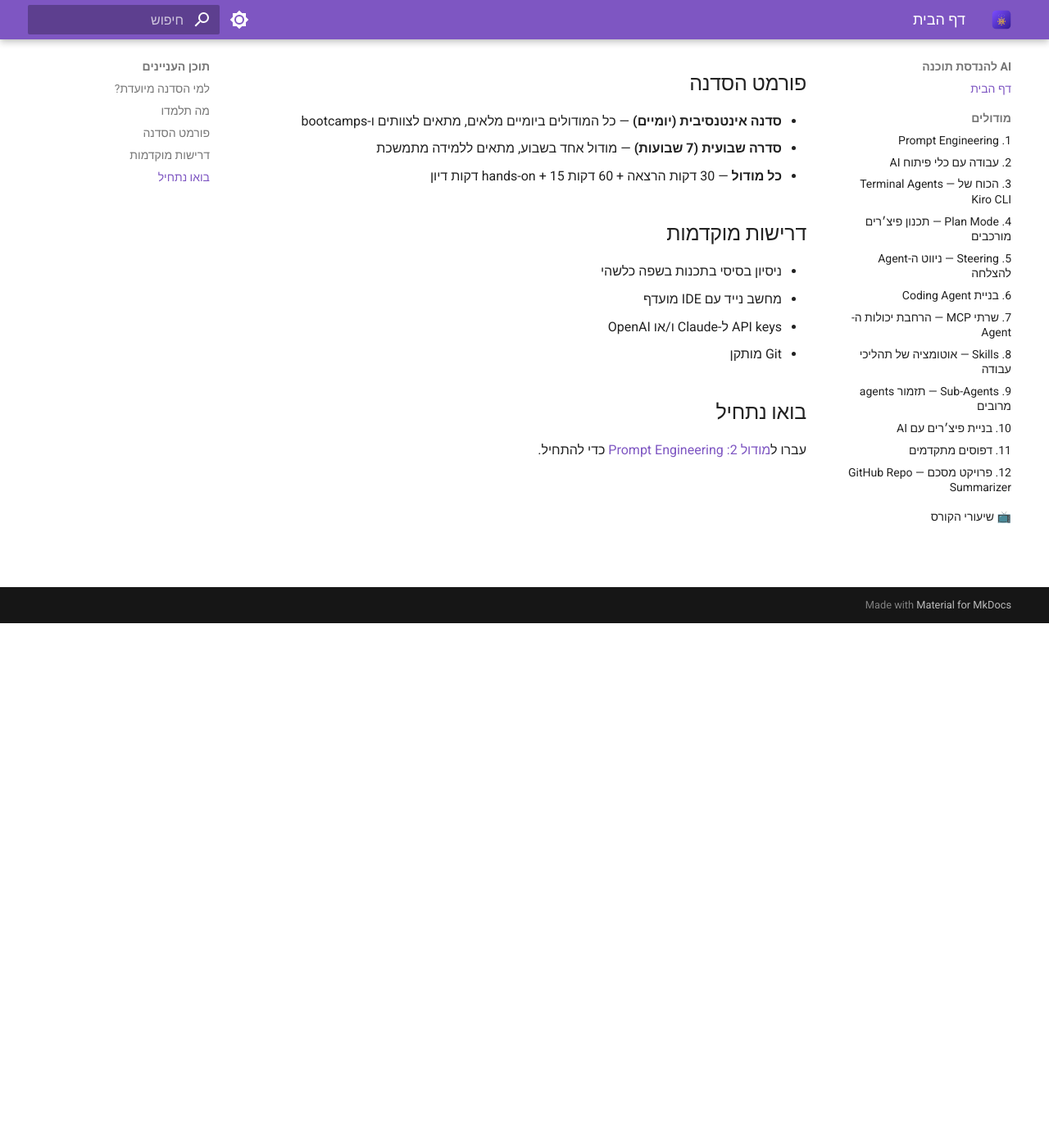
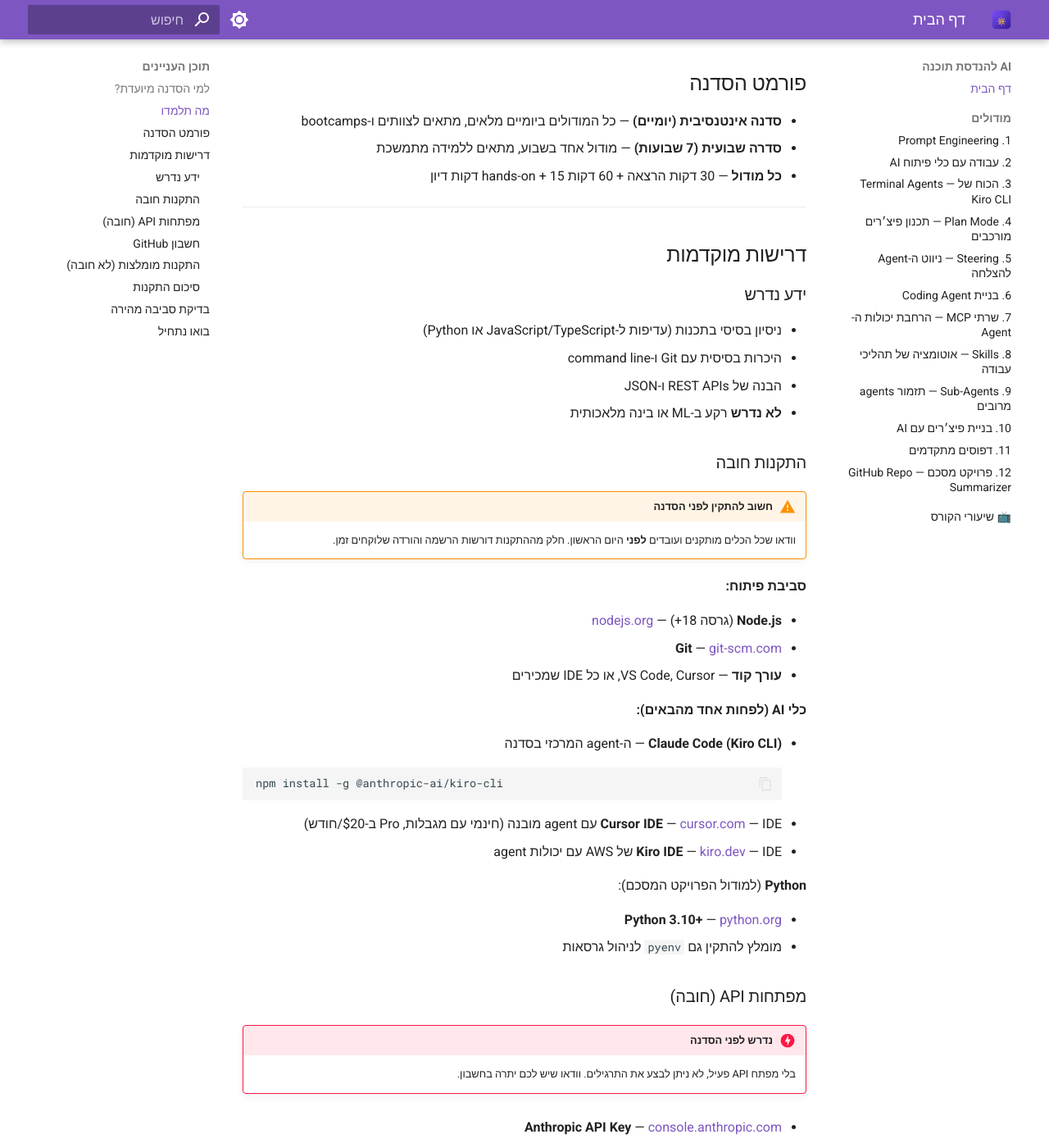
Before and after one commit to tzvimg/ai-course-workshop, an MkDocs documentation site: the page built from docs/index.md, in a window 1280 px wide and 1400 px high, scrolled down 640 px. Shown: the whole window at 82% size. Built offline with MkDocs 1.6.1 and Material for MkDocs 9.7.7, drawn with Linux system fonts in a browser that asks for light colours; some of the changed text lies outside the part shown.

Commit message:
Add comprehensive prerequisites and setup guide to homepage
Include required knowledge, software installations, API keys,
GitHub account setup, optional tools, summary table, and a
quick environment verification script.

Co-Authored-By: Claude Opus 4.6 <noreply@anthropic.com>

````diff
--- a/docs/index.md
+++ b/docs/index.md
@@ -23,13 +23,122 @@
 - **סדרה שבועית (7 שבועות)** — מודול אחד בשבוע, מתאים ללמידה מתמשכת
 - **כל מודול** — 30 דקות הרצאה + 60 דקות hands-on + 15 דקות דיון
 
+---
+
 ## דרישות מוקדמות
 
-- ניסיון בסיסי בתכנות בשפה כלשהי
-- מחשב נייד עם IDE מועדף
-- API keys ל-Claude ו/או OpenAI
-- Git מותקן
+### ידע נדרש
+
+- ניסיון בסיסי בתכנות (עדיפות ל-JavaScript/TypeScript או Python)
+- היכרות בסיסית עם Git ו-command line
+- הבנה של REST APIs ו-JSON
+- **לא נדרש** רקע ב-ML או בינה מלאכותית
+
+### התקנות חובה
+
+!!! warning "חשוב להתקין לפני הסדנה"
+    וודאו שכל הכלים מותקנים ועובדים **לפני** היום הראשון. חלק מההתקנות דורשות הרשמה והורדה שלוקחים זמן.
+
+**סביבת פיתוח:**
+
+- **Node.js** (גרסה 18+) — [nodejs.org](https://nodejs.org/)
+- **Git** — [git-scm.com](https://git-scm.com/)
+- **עורך קוד** — VS Code, Cursor, או כל IDE שמכירים
+
+**כלי AI (לפחות אחד מהבאים):**
+
+- **Claude Code (Kiro CLI)** — ה-agent המרכזי בסדנה
+    ```bash
+    npm install -g @anthropic-ai/kiro-cli
+    ```
+- **Cursor IDE** — [cursor.com](https://www.cursor.com/) — IDE עם agent מובנה (חינמי עם מגבלות, Pro ב-$20/חודש)
+- **Kiro IDE** — [kiro.dev](https://kiro.dev/) — IDE של AWS עם יכולות agent
+
+**Python** (למודול הפרויקט המסכם):
+
+- **Python 3.10+** — [python.org](https://www.python.org/)
+- מומלץ להתקין גם `pyenv` לניהול גרסאות
+
+### מפתחות API (חובה)
+
+!!! danger "נדרש לפני הסדנה"
+    בלי מפתח API פעיל, לא ניתן לבצע את התרגילים. וודאו שיש לכם יתרה בחשבון.
+
+- **Anthropic API Key** — [console.anthropic.com](https://console.anthropic.com/)
+    - נדרש לעבודה עם Claude Code / Kiro CLI
+    - המודלים שנשתמש בהם: **Claude Sonnet 4.5** (ברירת מחדל), **Claude Opus 4.6** (למשימות מורכבות)
+    - עלות משוערת לסדנה: $5–$15 (תלוי בשימוש)
+
+- **OpenAI API Key** (אופציונלי) — [platform.openai.com](https://platform.openai.com/)
+    - חלופה או תוספת ל-Anthropic
+    - שימושי למודול בניית פיצ׳רים עם AI
+
+### חשבון GitHub
+
+- **חשבון GitHub פעיל** — [github.com](https://github.com/)
+- מומלץ ליצור **Personal Access Token** מראש (Settings → Developer Settings → Personal Access Tokens)
+- נדרש למודולים: MCP Servers, Skills, ופרויקט מסכם
+
+### התקנות מומלצות (לא חובה)
+
+כלים שישפרו את חוויית הסדנה אבל לא חובה מהיום הראשון:
+
+- **Docker** — [docker.com](https://www.docker.com/) — למודול דפוסים מתקדמים ו-CI/CD
+- **jq** — כלי לעיבוד JSON בשורת הפקודה
+    ```bash
+    # macOS
+    brew install jq
+    # Ubuntu/Debian
+    sudo apt install jq
+    ```
+- **TypeScript** (גלובלי) — לבדיקת קומפילציה
+    ```bash
+    npm install -g typescript
+    ```
+
+### סיכום התקנות
+
+| מה | חובה? | עלות |
+|---|---|---|
+| Node.js 18+ | ✅ חובה | חינם |
+| Git | ✅ חובה | חינם |
+| Claude Code (Kiro CLI) | ✅ חובה | חינם (הכלי עצמו) |
+| Anthropic API Key | ✅ חובה | ~$5–15 לסדנה |
+| GitHub Account | ✅ חובה | חינם |
+| Python 3.10+ | ⚠️ מומלץ | חינם |
+| Cursor IDE | 📋 אופציונלי | חינם / $20 לחודש |
+| Kiro IDE | 📋 אופציונלי | חינם |
+| OpenAI API Key | 📋 אופציונלי | משתנה |
+| Docker | 📋 אופציונלי | חינם |
+
+---
+
+## בדיקת סביבה מהירה
+
+הריצו את הפקודות הבאות כדי לוודא שהכל מותקן:
+
+```bash
+# בדיקת Node.js
+node --version    # צפוי: v18.x.x או גבוה יותר
+
+# בדיקת npm
+npm --version
+
+# בדיקת Git
+git --version
+
+# בדיקת Claude Code / Kiro CLI
+kiro --version
+
+# בדיקת Python (אופציונלי)
+python3 --version  # צפוי: 3.10 או גבוה יותר
+```
+
+!!! tip "בעיות בהתקנה?"
+    אם נתקלתם בבעיה, פנו למנחה הסדנה לפני יום הפתיחה. עדיף לפתור בעיות התקנה מראש ולא לבזבז זמן סדנה.
+
+---
 
 ## בואו נתחיל
 
-עברו ל[מודול 2: Prompt Engineering](modules/02-prompt-engineering.md) כדי להתחיל.
+עברו ל[מודול 1: Prompt Engineering](modules/01-prompt-engineering.md) כדי להתחיל.
````
